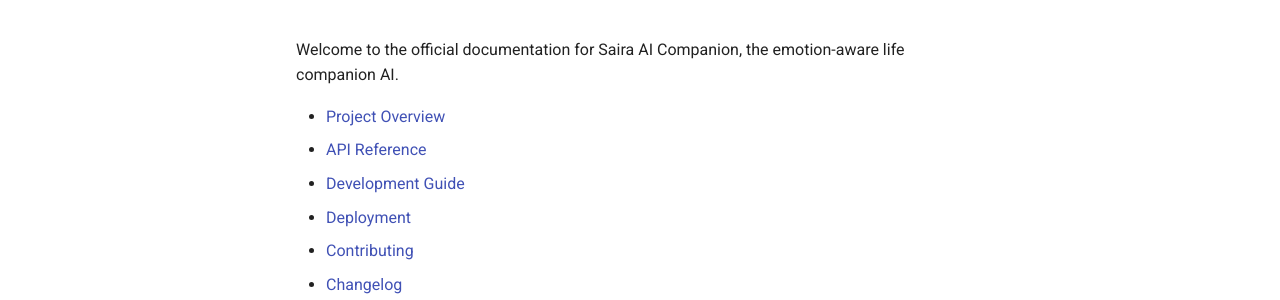
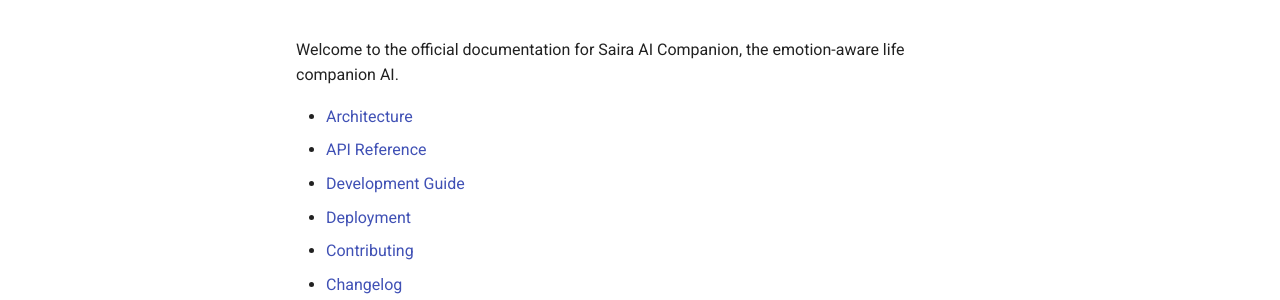
Before and after one commit to saurabhBatav/saira-ai-companion, an MkDocs documentation site: the page built from docs/index.md, in a window 1280 px wide. Shown: the part 191-491 px from the top of the page. Built offline with MkDocs 1.6.1 and Material for MkDocs 9.7.7, drawn with Linux system fonts in a browser that asks for light colours; comment, search, counter and statistics services are not loaded.

Commit message:
Update index.md

```diff
--- a/docs/index.md
+++ b/docs/index.md
@@ -2,7 +2,7 @@
 
 Welcome to the official documentation for Saira AI Companion, the emotion-aware life companion AI.
 
-- [Project Overview](architecture.md)
+- [Architecture](architecture.md)
 - [API Reference](api/README.md)
 - [Development Guide](development.md)
 - [Deployment](deployment.md)
```
